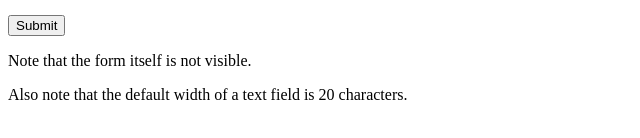
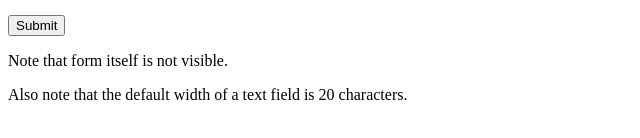
Before and after one commit to naveen4152/test, a plain HTML site: page index.html in a window 1280 px wide. Shown: the part 182-320 px from the top of the page, 0-640 px from the left. Drawn offline with Linux system fonts and the light colour scheme.

Commit message:
Update index.html

```diff
--- a/index.html
+++ b/index.html
@@ -11,7 +11,7 @@
   <input type="submit" value="Submit">
 </form>
 
-<p>Note that the form itself is not visible.</p>
+<p>Note that  form itself is not visible.</p>
 <p>Also note that the default width of a text field is 20 characters.</p>
 
 </body>
```
